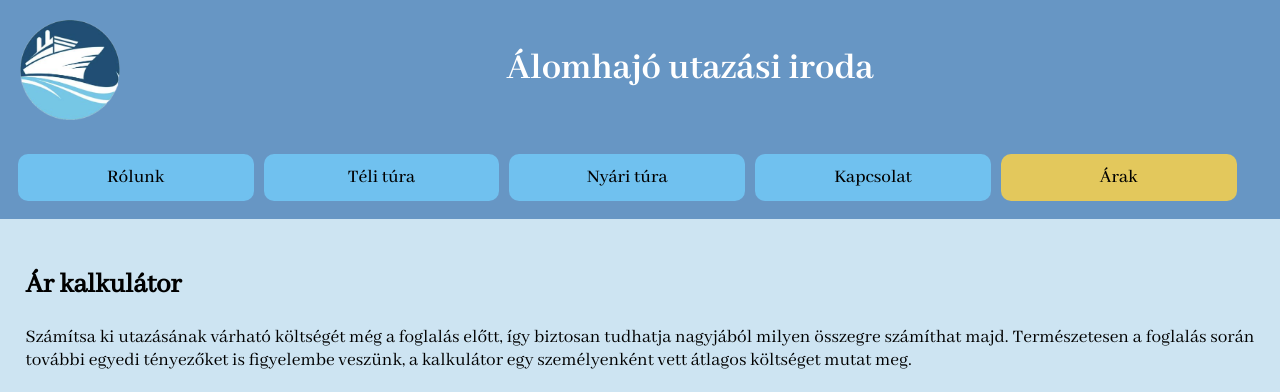
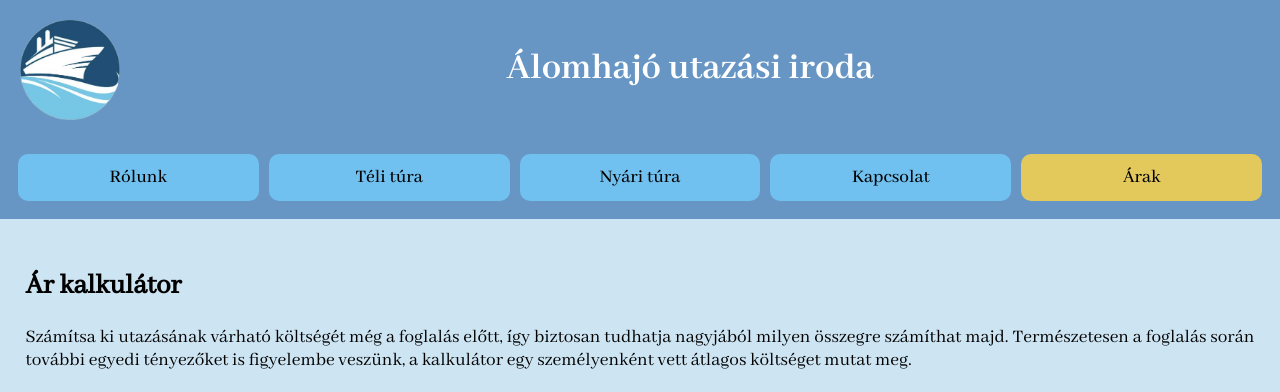
Before and after one commit to dorituran/alomhajoutazasiiroda, a PHP site: page /arak.html in a window 1280 px wide. Shown: the top 392 px of the page. Run offline with PHP 8.4, Linux system fonts and the light colour scheme.

Commit message:
Update style.css

```diff
--- a/style.css
+++ b/style.css
@@ -50,7 +50,7 @@ nav ul {
 	margin: 2%;
 	margin-top: 0;
 	padding: 0px;
-	width: 96%;
+	flex-basis: 96%;
 }
 
 nav ul li {
```
